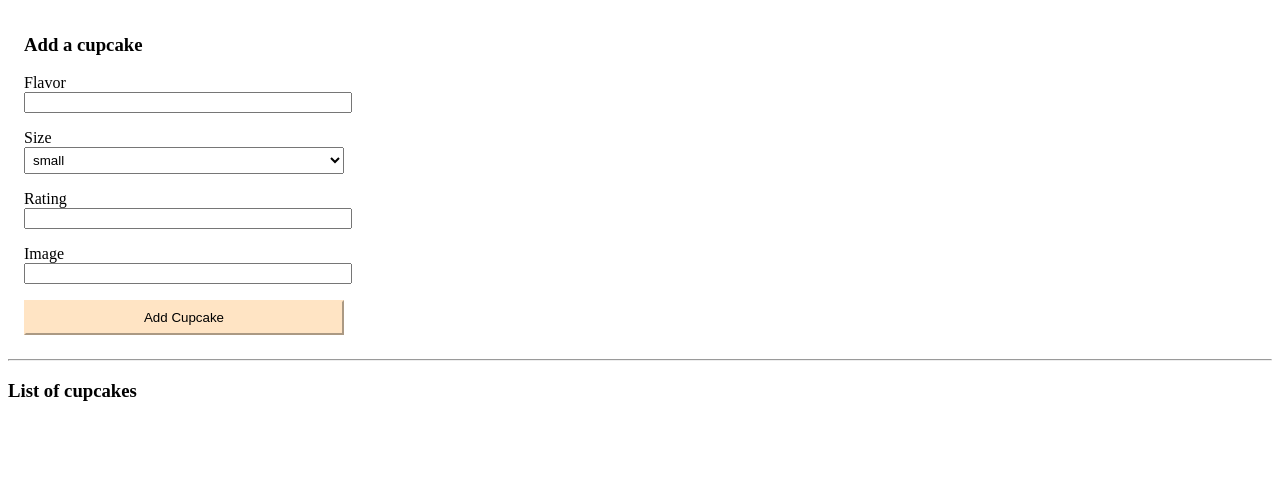
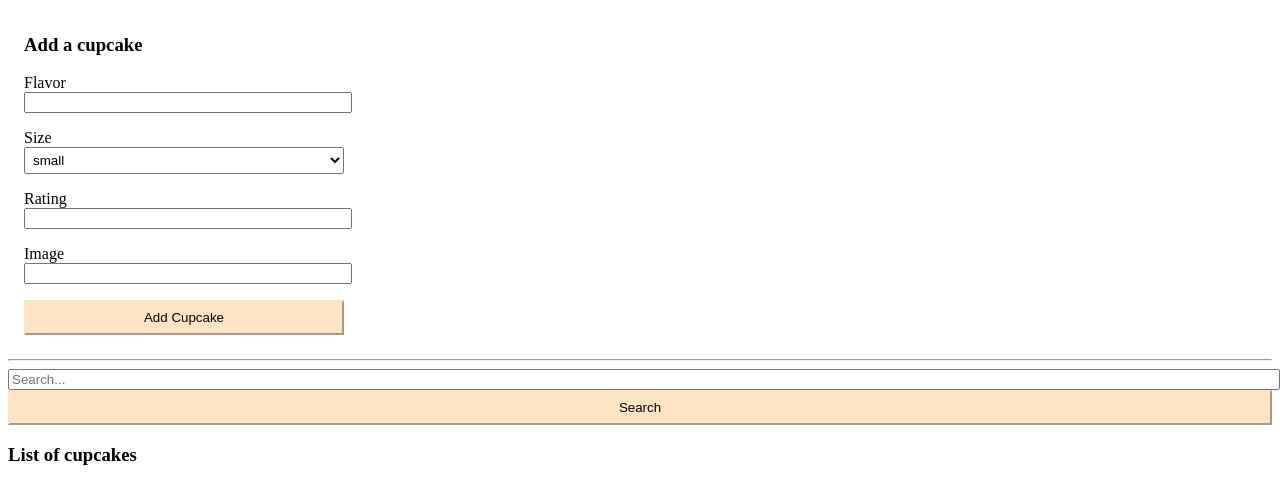
Before and after one commit to 000xzhou/flask-cupcake, a Flask app: page / in a window 1280 px wide. Shown: the part 27-531 px from the top of the page. Run offline with Flask 3, Linux system fonts and the light colour scheme; data that the repository does not hold is empty.

Commit message:
add a search that goes to search. need to add append in all the js stuff for dom

```diff
--- a/app.py
+++ b/app.py
@@ -18,11 +18,25 @@ app.secret_key = secret_key
 connect_db(app)
 with app.app_context():
     db.create_all()
+
 @app.route('/')
 def home():
     cupcakes = Cupcake.query.all()
+    # search = request.args.get('flavor', '').lower()
+    # if search:
+    #     results = Cupcake.query.filter(Cupcake.flavor.ilike(f'%{search}%')).all()
+    # else:
+        # results = cupcakes
+    # results = Cupcake.query
     form = AddCupcake()
-    return render_template('index.html', cupcakes=cupcakes, form=form)
+    return render_template('index.html', results=cupcakes, form=form)
+
+@app.route('/api/search')
+def get_cupcake_search_result():
+    flavor = request.args.get('flavor', '').lower()
+    results_flavor = Cupcake.query.filter(Cupcake.flavor.ilike(f'%{flavor}%')).all()
+    cupcakes = [c.serialize_cupcake() for c in results_flavor]
+    return jsonify(cupcakes)
 
 @app.route('/cupcakes/<cupcake_id>')
 def edit_cupcake_page(cupcake_id):
--- a/static/app.js
+++ b/static/app.js
@@ -1,4 +1,6 @@
 import { addCupcakeEvent } from "./addCupcakeEvent.js";
 import { deleteCupcake } from "./deleteCupcakeEvent.js";
+import { searchForFlavor } from "./searchbar.js";
 addCupcakeEvent();
 deleteCupcake();
+searchForFlavor();
--- /dev/null
+++ b/static/searchbar.js
@@ -0,0 +1,29 @@
+// GET
+export function searchForFlavor() {
+  const searchCupcake = document.getElementById("search-cupcake");
+
+  searchCupcake.addEventListener("submit", addcupcake);
+
+  async function addcupcake(e) {
+    e.preventDefault();
+    let searchInput = document.getElementById("searchFlavor").value;
+    try {
+      const response = await axios.get(`/api/search?flavor=${searchInput}`);
+      // Handle success
+      console.log(response);
+      let cupcakeList = document.getElementById("list-of-cupcakes");
+      // Handle the response and update the search results container
+      searchInput = "";
+    } catch (error) {
+      // Handle error
+      console.error(
+        "Error Code:",
+        error.code,
+        "\nError Name:",
+        error.name,
+        "\nError Message:",
+        error.message
+      );
+    }
+  }
+}
--- a/templates/index.html
+++ b/templates/index.html
@@ -14,9 +14,17 @@
   <button id="add-cupcake-btn" type="submit">Add Cupcake</button>
 </form>
 <hr />
+<form id="search-cupcake" method="get">
+  <!-- Input for search query -->
+  <input id="searchFlavor" type="text" name="flavor" placeholder="Search..." />
+
+  <!-- Button to submit the form -->
+  <button type="submit">Search</button>
+</form>
+
 <h3>List of cupcakes</h3>
 <div class="flex" id="list-of-cupcakes">
-  {% for cupcake in cupcakes %}
+  {% for cupcake in results %}
   <div class="cupcake" data-id="{{cupcake.id}}">
     <p>{{cupcake.flavor}}</p>
     <p>{{cupcake.size}}</p>
```
Also changed, not shown: README.md.
